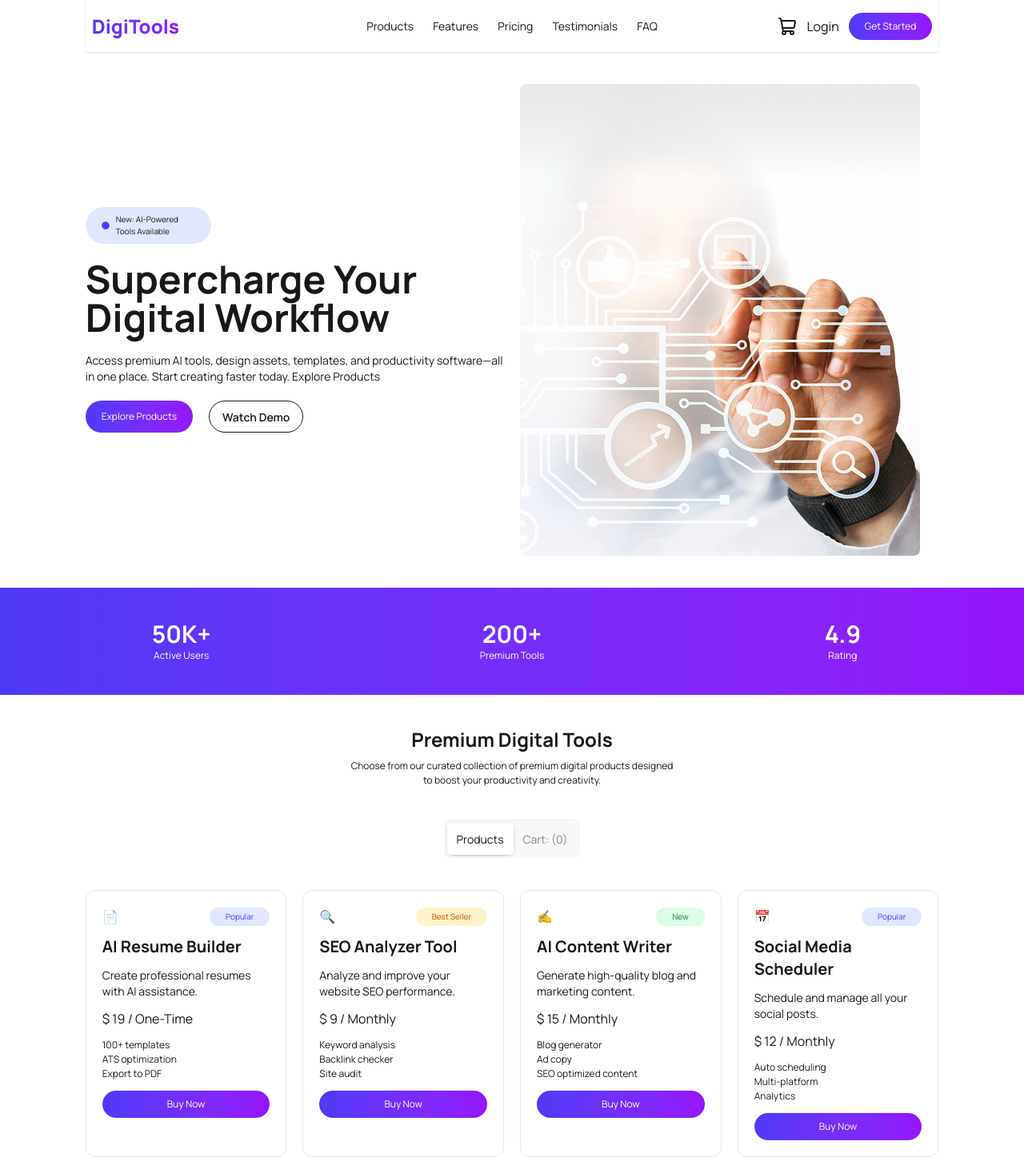
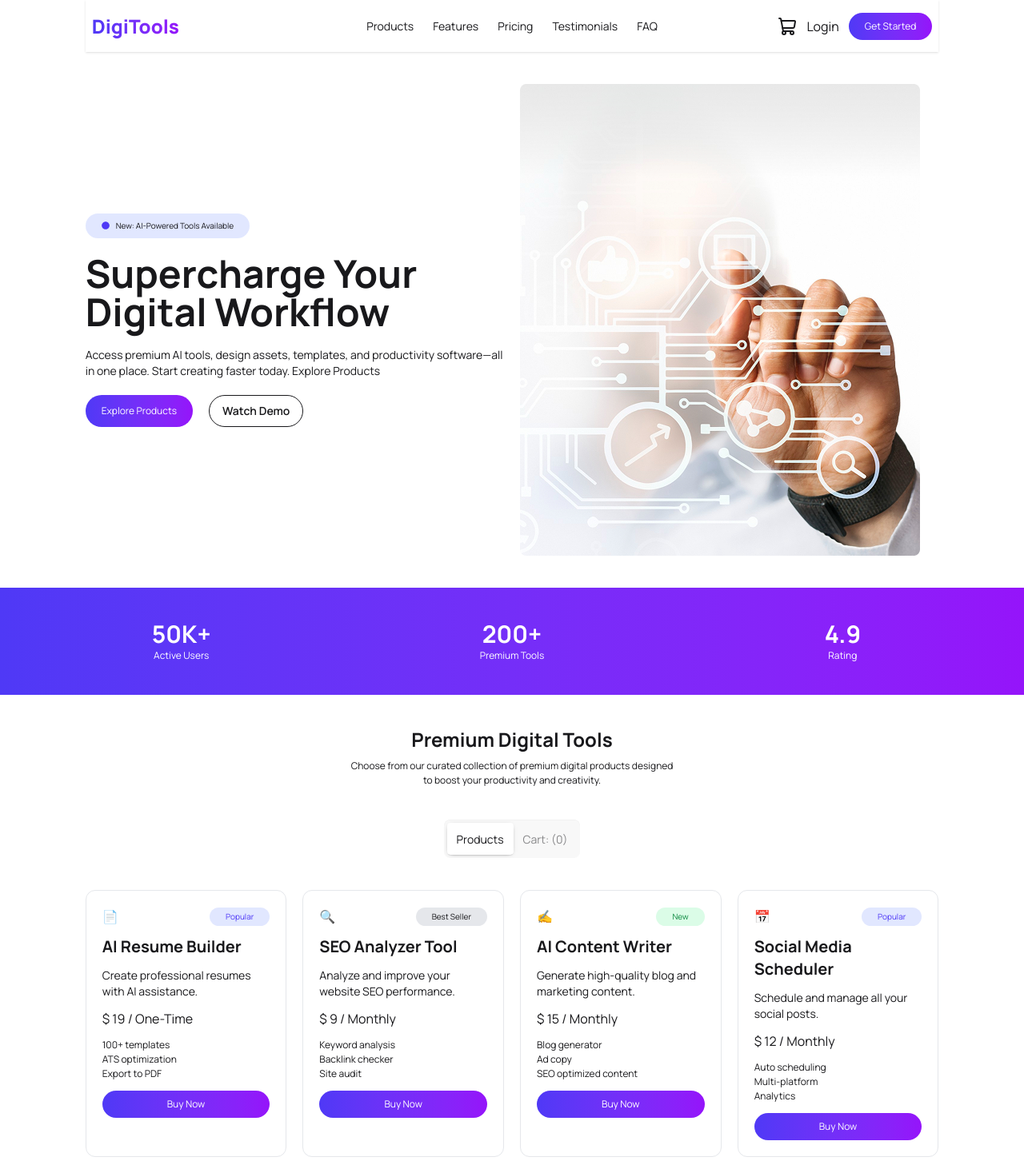
Before and after one commit to msirazu/digitools-platform, a React (Vite) app: page / in a window 1280 px wide. Shown: the top 1467 px of the page at 80% size. Built offline with nearby package versions, Linux system fonts and the light colour scheme.

Commit message:
card add validation added. also added js helper function to minimize code

```diff
--- a/src/App.jsx
+++ b/src/App.jsx
@@ -21,8 +21,13 @@ const App = () => {
   const [cart, setCart] = useState([]);
 
   const handleCart = (data) => {
-      setCart([...cart, data]);
-      toast.success('added successfully');
+      const isExists = cart.find(d => d.id === data.id)
+      if (isExists) {
+        toast.error('already exists');
+      } else {
+        setCart([...cart, data]);
+        toast.success('added successfully');
+      }
   }
 
   return (
--- a/src/components/common/ToolCard.jsx
+++ b/src/components/common/ToolCard.jsx
@@ -1,3 +1,5 @@
+import { getTagClass } from "../../utils/common";
+
 const ToolCard = ({ data, handleCart}) => {
 
     const {name, description, price, period, tag, features, icon} = data;
@@ -6,7 +8,7 @@ const ToolCard = ({ data, handleCart}) => {
         <div className="border p-5 rounded-xl border-gray-200 space-y-3 hover:shadow-md hover:border-gray-300 hover:cursor-pointer">
             <div className="flex justify-between items-center">
                 {icon}
-                <p className={`capitalize text-xsmall px-5 py-1 rounded-full ${tag == 'popular' && 'bg-tag-three text-one'} ${tag == 'new' && 'bg-tag-one text-tag-two'} ${tag == 'best seller' && 'bg-tag-four text-tag-five'}`}>{tag}</p>
+                <p className={`capitalize text-xsmall px-5 py-1 rounded-full ${getTagClass(tag)}`}>{tag}</p>
             </div>
             <h2 className="font-bold text-xl">{name}</h2>
             <p className="text-sm">{description}</p>
--- a/src/components/ui/HeroBanner.jsx
+++ b/src/components/ui/HeroBanner.jsx
@@ -5,7 +5,7 @@ const HeroBanner = () => {
         <>
             <section className="flex flex-col md:flex-row py-10 gap-5 items-center justify-center">
                 <div className='flex-1 space-y-5'>
-                    <div className='btn-two text-xsmall flex items-center gap-2 w-[60%] md:w-[50%] lg:w-[30%]'><span><FaCircle className='text-one'/></span> New: AI-Powered Tools Available</div>
+                    <div className='btn-two text-xsmall items-center gap-2 inline-flex'><span><FaCircle className='text-one'/></span> New: AI-Powered Tools Available</div>
                     <h2 className='font-bold text-5xl'>Supercharge Your Digital Workflow</h2>
                     <p className='text-sm'>Access premium AI tools, design assets, templates, and productivity software—all in one place. Start creating faster today. Explore Products</p>
                     <div className='flex gap-5'>
--- /dev/null
+++ b/src/utils/common.js
@@ -0,0 +1,10 @@
+const getTagClass = (tag) => {
+    const tagStyles = {
+        popular: 'bg-tag-three text-one',
+        new: 'bg-tag-one text-tag-two',
+        'best-seller': 'bg-tag-four text-tag-five'
+    }
+    return tagStyles[tag] || 'bg-gray-200 text';
+}
+
+export {getTagClass};
```
